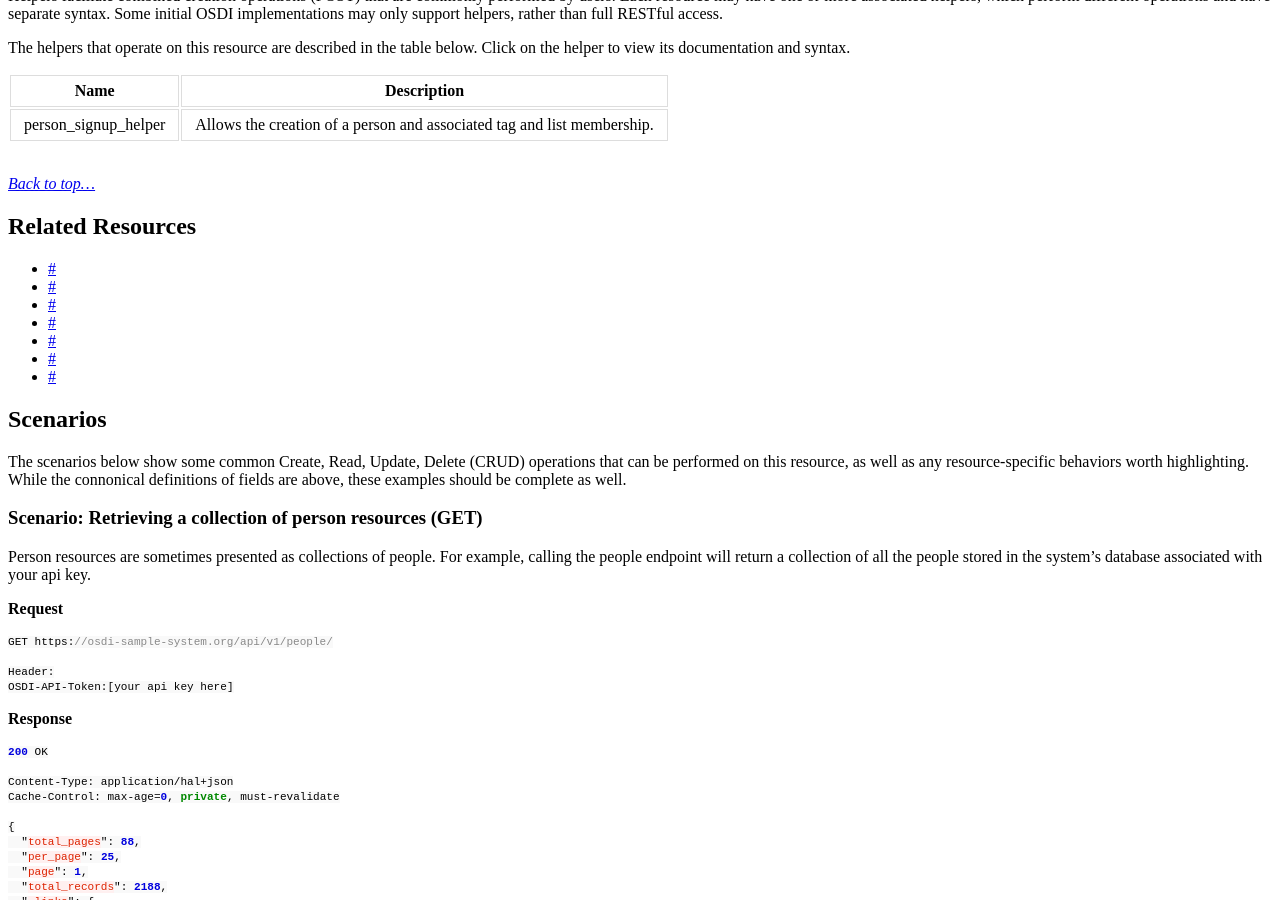
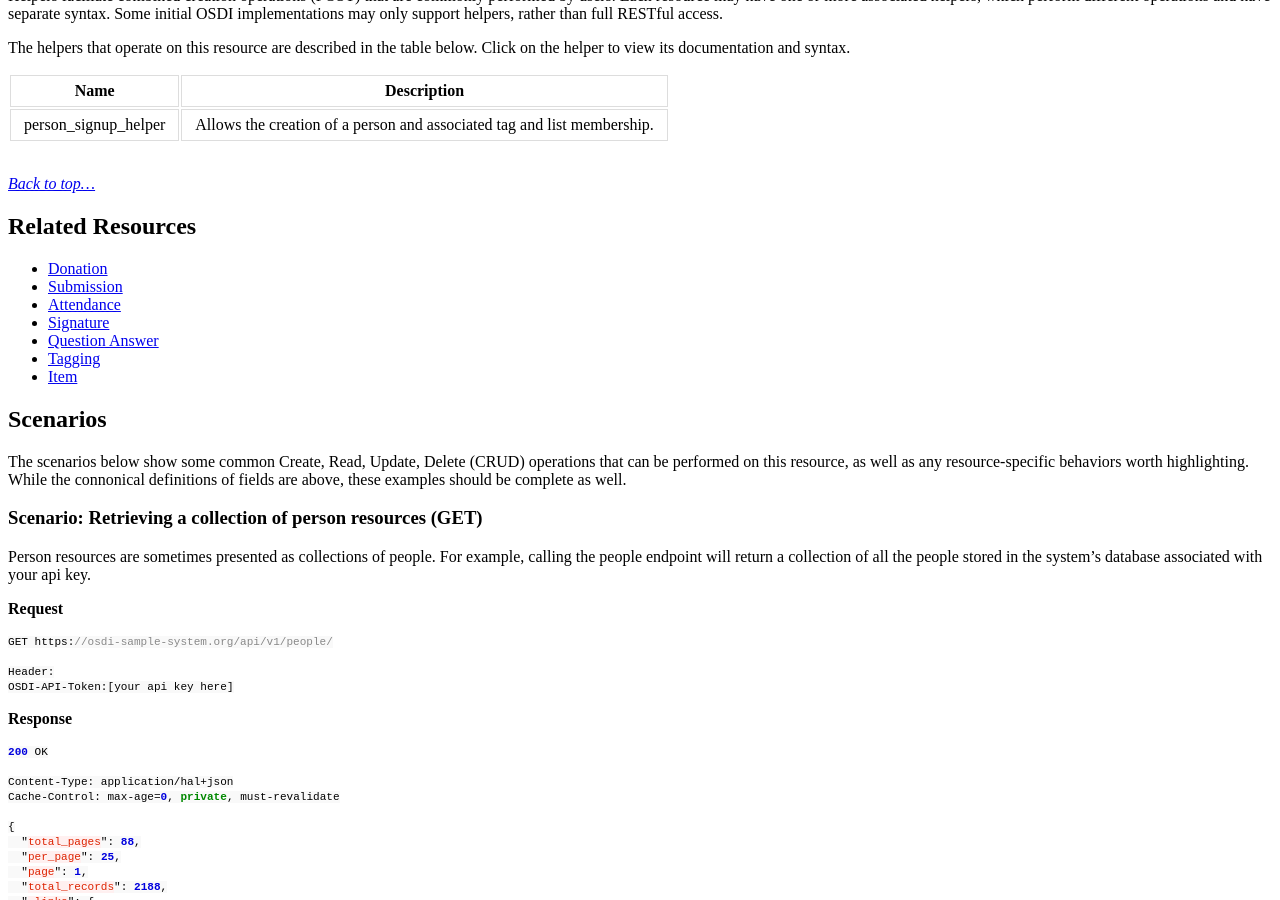
Before and after one commit to opensupporter/osdi-docs, a Jekyll site: the page built from people.md, in a window 1280 px wide and 900 px high, scrolled down 5298 px. Built offline with Jekyll 4.4.1, drawn with Linux system fonts in a browser that asks for light colours; a style sheet for code colours, icons or effects is not loaded.

Commit message:
bug fixes

```diff
--- a/people.md
+++ b/people.md
@@ -183,13 +183,13 @@ _[Back to top...](#)_
 
 ## Related Resources
 
-* [#](Donation)
-* [#](Submission)
-* [#](Attendance)
-* [#](Signature)
-* [#](Question Answer)
-* [#](Tagging)
-* [#](Item)
+* [Donation](#)
+* [Submission](#)
+* [Attendance](#)
+* [Signature](#)
+* [Question Answer](#)
+* [Tagging](#)
+* [Item](#)
 
 
 ## Scenarios
```
